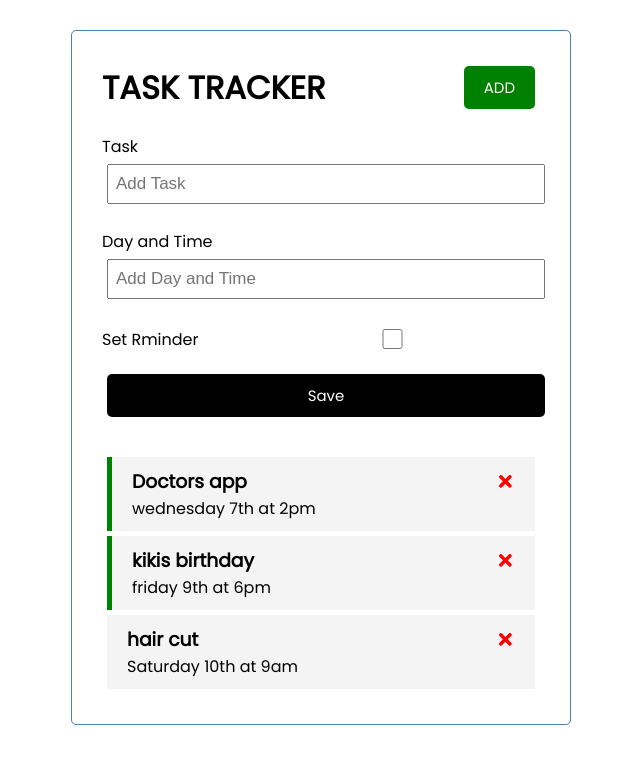
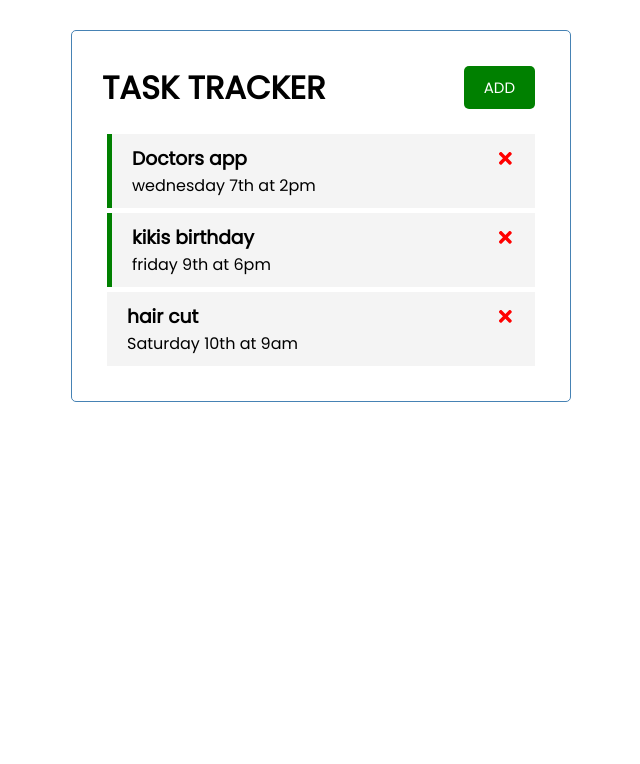
Before and after one commit to Omnikorn/task_tracker, a React (Create React App) app: page / in a window 1280 px wide. Shown: the top 764 px of the page, without its empty margins (319-959 px from the left). Built offline with nearby package versions, Linux system fonts and the light colour scheme.

Commit message:
toggle form on and off

```diff
--- a/src/App.jsx
+++ b/src/App.jsx
@@ -5,7 +5,7 @@ import { useState } from "react"
 import AddTask from "./components/AddTask";
 
 function App() {
-
+  const [showAddTask, setShowAddTask]= useState(false)
   const [tasks, setTasks] = useState([{
     id: 1,
     text: "Doctors app",
@@ -44,8 +44,8 @@ function App() {
 
   return (
     <div className="container">
-      <Header />
-      <AddTask onAdd={addTask}/>
+      <Header onAdd={()=>setShowAddTask(!showAddTask)}/>
+      {showAddTask && <AddTask onAdd={addTask}/>}
       {tasks.length > 0 ? (<Tasks tasks={tasks} onDelete={deleteTask} onToggle={toggleReminder}/>) : ("No Tasks to Show")}
     </div>
   );
--- a/src/components/Header.js
+++ b/src/components/Header.js
@@ -1,14 +1,12 @@
 import Button from "./Button"
 
-const Header = () => {
+const Header = ({onAdd}) => {
 
-const onClick =(e)=>{
-    console.log(e)
-}
+
   return (
     <header className="header">
         <h1>TASK TRACKER</h1>
-        <Button color="green" text="ADD" onClick={onClick}/>
+        <Button color="green" text="ADD" onClick={onAdd}/>
     </header>
   )
 }
```
